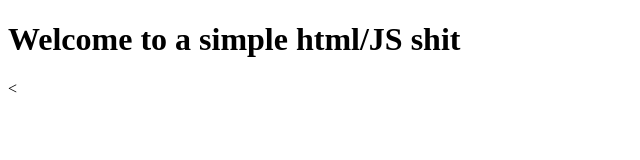
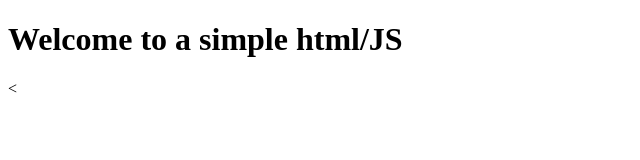
Before and after one commit to ArinB-g1thub/JavaScript-Progress, a plain HTML site: page Day 2/index.html in a window 1280 px wide. Shown: the whole page, without its empty margins (0-640 px from the left). Drawn offline with Linux system fonts and the light colour scheme.

Commit message:
Fix heading text in index.html
removed anomaly

```diff
--- a/Day 2/index.html
+++ b/Day 2/index.html
@@ -7,7 +7,7 @@
     <script src="script.js"></script>
 </head>
 <body>
-    <h1> Welcome to a simple html/JS shit </h1>
+    <h1> Welcome to a simple html/JS</h1>
     <
 </body>
 </html>
```
